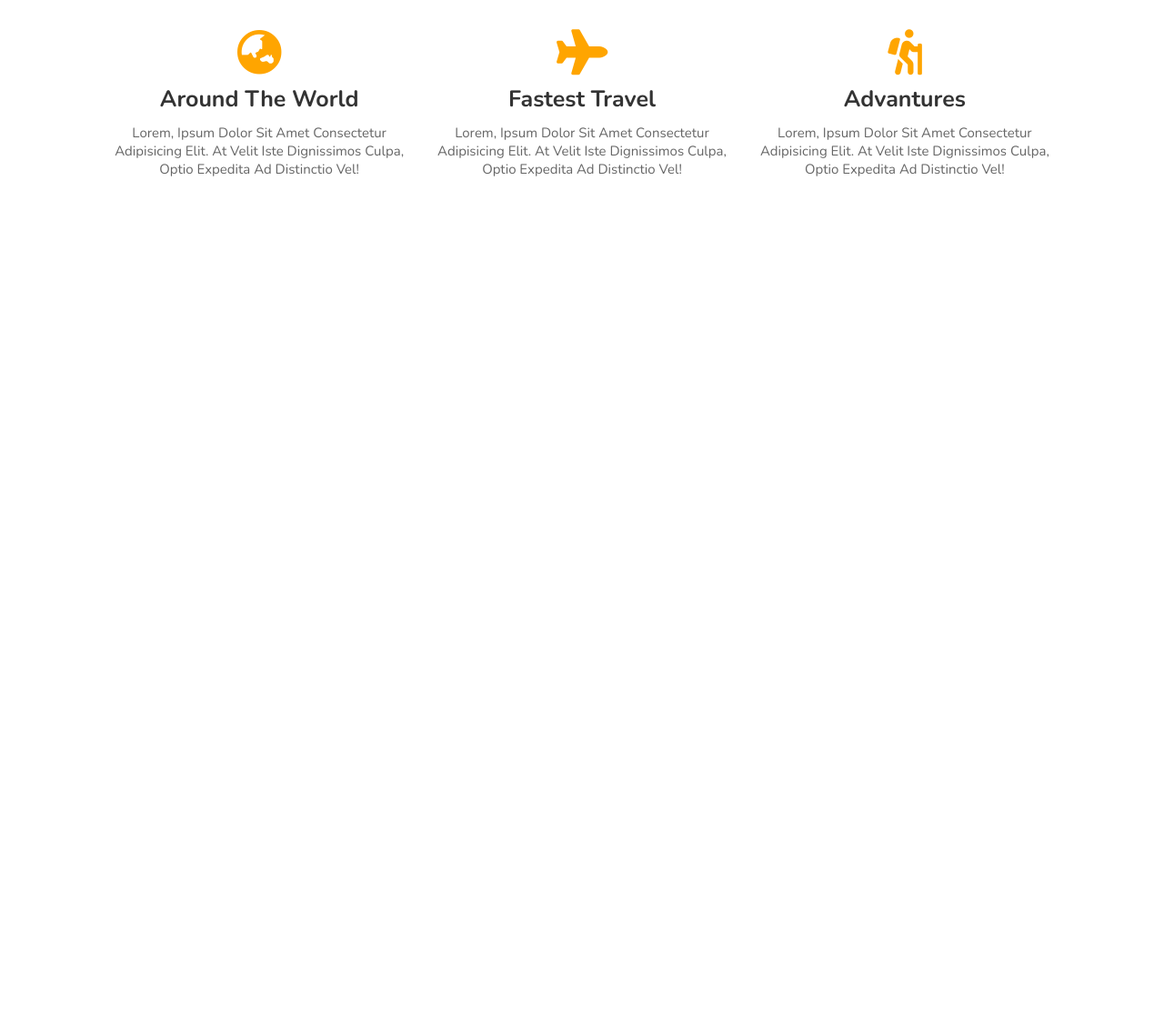
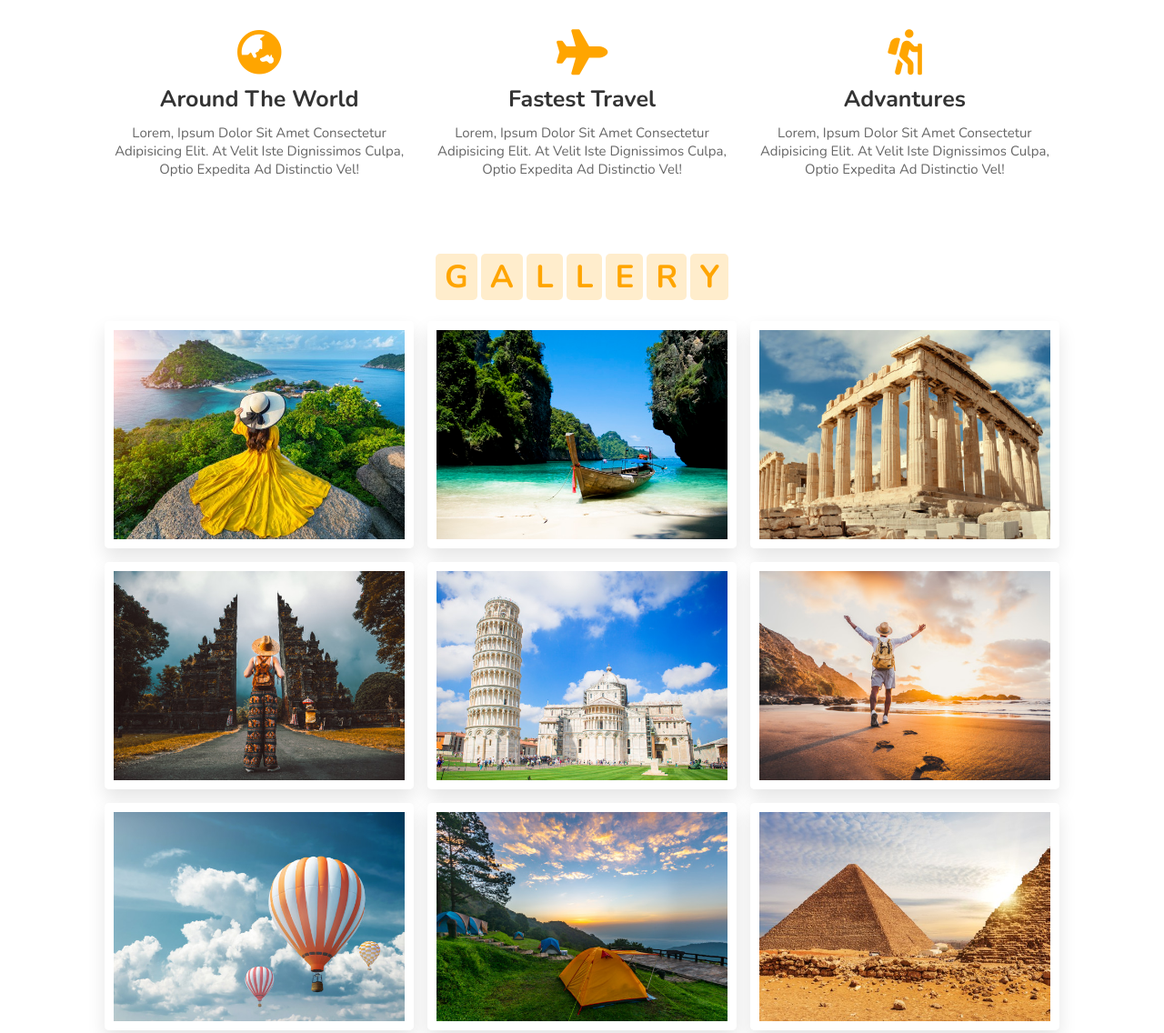
Before and after one commit to likeam/TravelAgency-, a plain HTML site: page index.html in a window 1280 px wide. Shown: the part 2977-4113 px from the top of the page at 91% size. Before the commit the page ends 3213 px from the top, so only its background shows below. Drawn offline with nearby package versions, Linux system fonts and the light colour scheme.

Commit message:
Building the Gallery section

```diff
--- a/index.html
+++ b/index.html
@@ -258,6 +258,91 @@
             </div>
         </section>
 
+        <section class="gallery" id="gallery">
+            <h1 class="heading">
+                <span>g</span>
+                <span>a</span>
+                <span>l</span>
+                <span>l</span>
+                <span>e</span>
+                <span>r</span>
+                <span>y</span>
+            </h1>
+            <div class="box-container">
+                <div class="box">
+                    <img src="./img/g-1.jpg" alt="">
+                    <div class="content">
+                        <h3>amazing places</h3>
+                        <p>Lorem, ipsum dolor sit amet consectetur adipisicing elit. Quibusdam ad non .</p>
+                        <a href="#" class="btn">see more</a>
+                    </div>
+                </div>
+                <div class="box">
+                    <img src="./img/g-2.jpg" alt="">
+                    <div class="content">
+                        <h3>amazing places</h3>
+                        <p>Lorem, ipsum dolor sit amet consectetur adipisicing elit. Quibusdam ad non .</p>
+                        <a href="#" class="btn">see more</a>
+                    </div>
+                </div>
+                <div class="box">
+                    <img src="./img/g-3.jpg" alt="">
+                    <div class="content">
+                        <h3>amazing places</h3>
+                        <p>Lorem, ipsum dolor sit amet consectetur adipisicing elit. Quibusdam ad non .</p>
+                        <a href="#" class="btn">see more</a>
+                    </div>
+                </div>
+                <div class="box">
+                    <img src="./img/g-4.jpg" alt="">
+                    <div class="content">
+                        <h3>amazing places</h3>
+                        <p>Lorem, ipsum dolor sit amet consectetur adipisicing elit. Quibusdam ad non .</p>
+                        <a href="#" class="btn">see more</a>
+                    </div>
+                </div>
+                <div class="box">
+                    <img src="./img/g-5.jpg" alt="">
+                    <div class="content">
+                        <h3>amazing places</h3>
+                        <p>Lorem, ipsum dolor sit amet consectetur adipisicing elit. Quibusdam ad non .</p>
+                        <a href="#" class="btn">see more</a>
+                    </div>
+                </div>
+                <div class="box">
+                    <img src="./img/g-6.jpg" alt="">
+                    <div class="content">
+                        <h3>amazing places</h3>
+                        <p>Lorem, ipsum dolor sit amet consectetur adipisicing elit. Quibusdam ad non .</p>
+                        <a href="#" class="btn">see more</a>
+                    </div>
+                </div>
+                <div class="box">
+                    <img src="./img/g-7.jpg" alt="">
+                    <div class="content">
+                        <h3>amazing places</h3>
+                        <p>Lorem, ipsum dolor sit amet consectetur adipisicing elit. Quibusdam ad non .</p>
+                        <a href="#" class="btn">see more</a>
+                    </div>
+                </div>
+                <div class="box">
+                    <img src="./img/g-8.jpg" alt="">
+                    <div class="content">
+                        <h3>amazing places</h3>
+                        <p>Lorem, ipsum dolor sit amet consectetur adipisicing elit. Quibusdam ad non .</p>
+                        <a href="#" class="btn">see more</a>
+                    </div>
+                </div>
+                <div class="box">
+                    <img src="./img/g-9.jpg" alt="">
+                    <div class="content">
+                        <h3>amazing places</h3>
+                        <p>Lorem, ipsum dolor sit amet consectetur adipisicing elit. Quibusdam ad non .</p>
+                        <a href="#" class="btn">see more</a>
+                    </div>
+                </div>
+            </div>
+        </section>
         <script src="./app.js"></script>
     </body>
 </html>
--- a/style.css
+++ b/style.css
@@ -393,6 +393,53 @@ header .search-bar-container label:hover{
 }
 
 
+/* GALLERY SECTION */
+.gallery .box-container{
+    display: flex;
+    flex-wrap: wrap;
+    gap:1.5rem;
+}
+.gallery .box-container .box{
+    overflow: hidden;
+    box-shadow: 0 1rem 2rem rgba(0,0,0,.1);
+    border:1rem solid #fff;
+    border-radius: .5rem;
+    flex:1 1 30rem;
+    height: 25rem;
+    position: relative;
+}
+.gallery .box-container .box img{
+    height: 100%;
+    width:100%;
+    object-fit: cover;
+}
+.gallery .box-container .box .content{
+    position: absolute;
+    top:-100%;
+    left:0;
+    height: 100%;
+    width:100%;
+    text-align: center;
+    background:rgba(0,0,0,.7);
+    padding:2rem;
+    padding-top: 5rem;
+}
+.gallery .box-container .box:hover .content{
+    top:0;
+}
+.gallery .box-container .box .content h3{
+    font-size: 2.5rem;
+    color:var(--orange);
+}
+.gallery .box-container .box .content p{
+    font-size: 1.5rem;
+    color:#eee;
+    padding:.5rem 0;
+}
+
+
+
+
 
 /* MEDIA QUARIES  */
 
```
